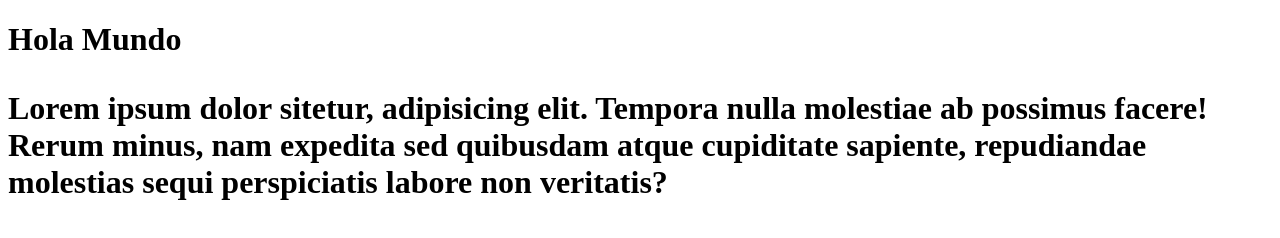
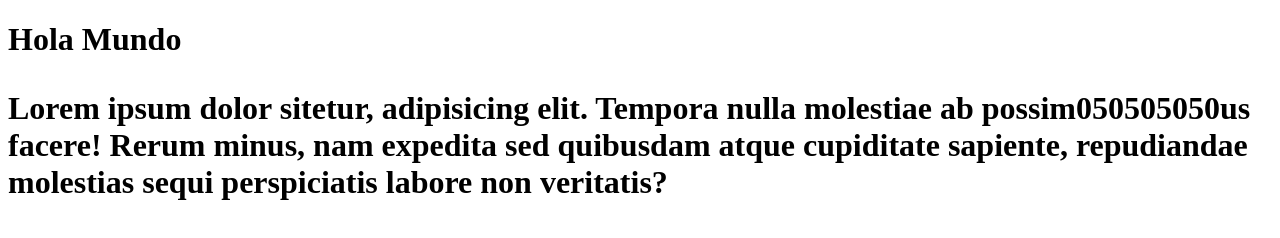
Before and after one commit to alejosan9/git-test, a plain HTML site: page index.html in a window 1280 px wide. Drawn offline with Linux system fonts and the light colour scheme.

Commit message:
pero que pasa

```diff
--- a/index.html
+++ b/index.html
@@ -7,6 +7,6 @@
 </head>
 <body>
     <h1>Hola Mundo<Hola/h1>
-        <p>Lorem ipsum dolor sitetur, adipisicing elit. Tempora nulla molestiae ab possimus facere! Rerum minus, nam expedita sed quibusdam atque cupiditate sapiente, repudiandae molestias sequi perspiciatis labore non veritatis?</p>
+        <p>Lorem ipsum dolor sitetur, adipisicing elit. Tempora nulla molestiae ab possim050505050us facere! Rerum minus, nam expedita sed quibusdam atque cupiditate sapiente, repudiandae molestias sequi perspiciatis labore non veritatis?</p>
 </body>
 </html>
```
